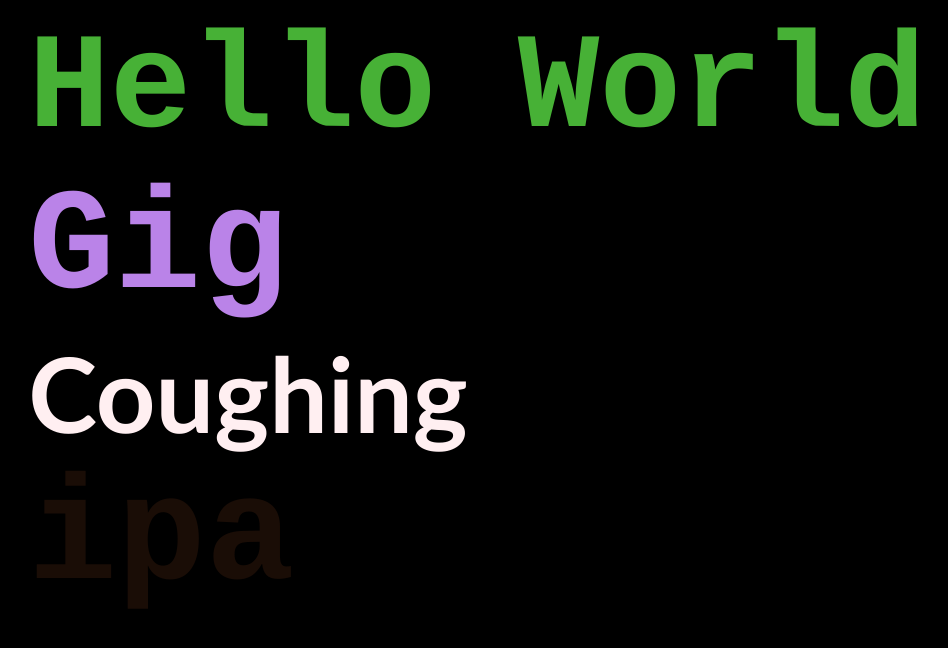
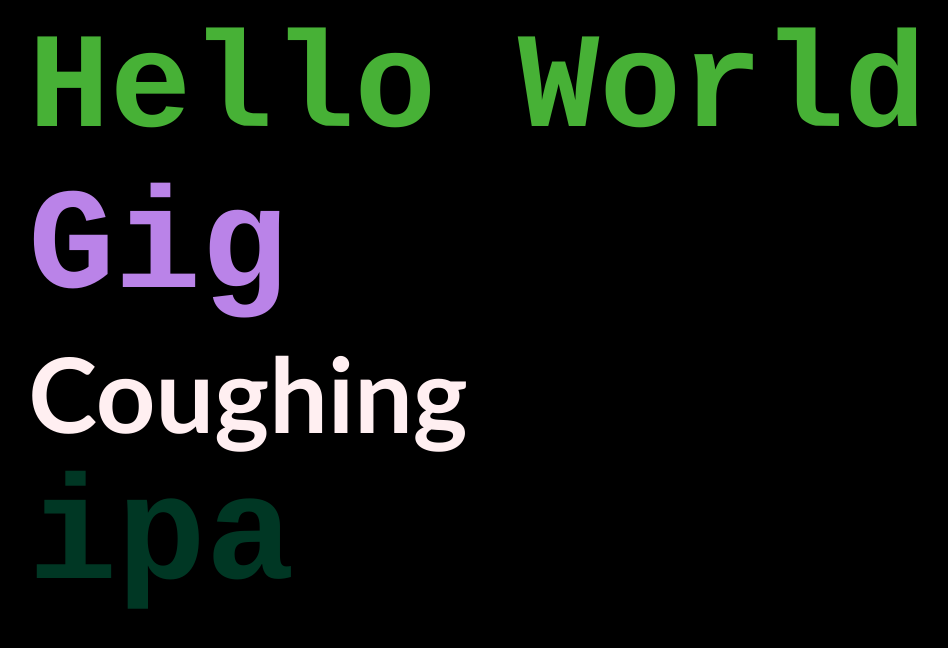
Before and after one commit to nuoxoxo/nuoxoxo.github.io, an Astro site: page / in a window 1280 px wide. Shown: the whole page, without its empty margins (163-1111 px from the left). Built offline with nearby package versions, Linux system fonts and the light colour scheme; Astro itself is replaced by a stand-in of ours.

Commit message:
btn : color

```diff
--- a/src/pages/styles/styles.scss
+++ b/src/pages/styles/styles.scss
@@ -3,7 +3,7 @@ $CREAM-YELLO: #FFFDD0;
 $CREAM-WHITE: #FAEED5;
 $TEAL-DEER: #99E6B3;
 $HOT-PINK: #EF7C8E;
-$DARK-WOODS: #0a1202;
+$DARK-WOODS: #081C72;
 
 $TEXT-COLOR: $CREAM-WHITE;
 $FONT: Courier;
```
